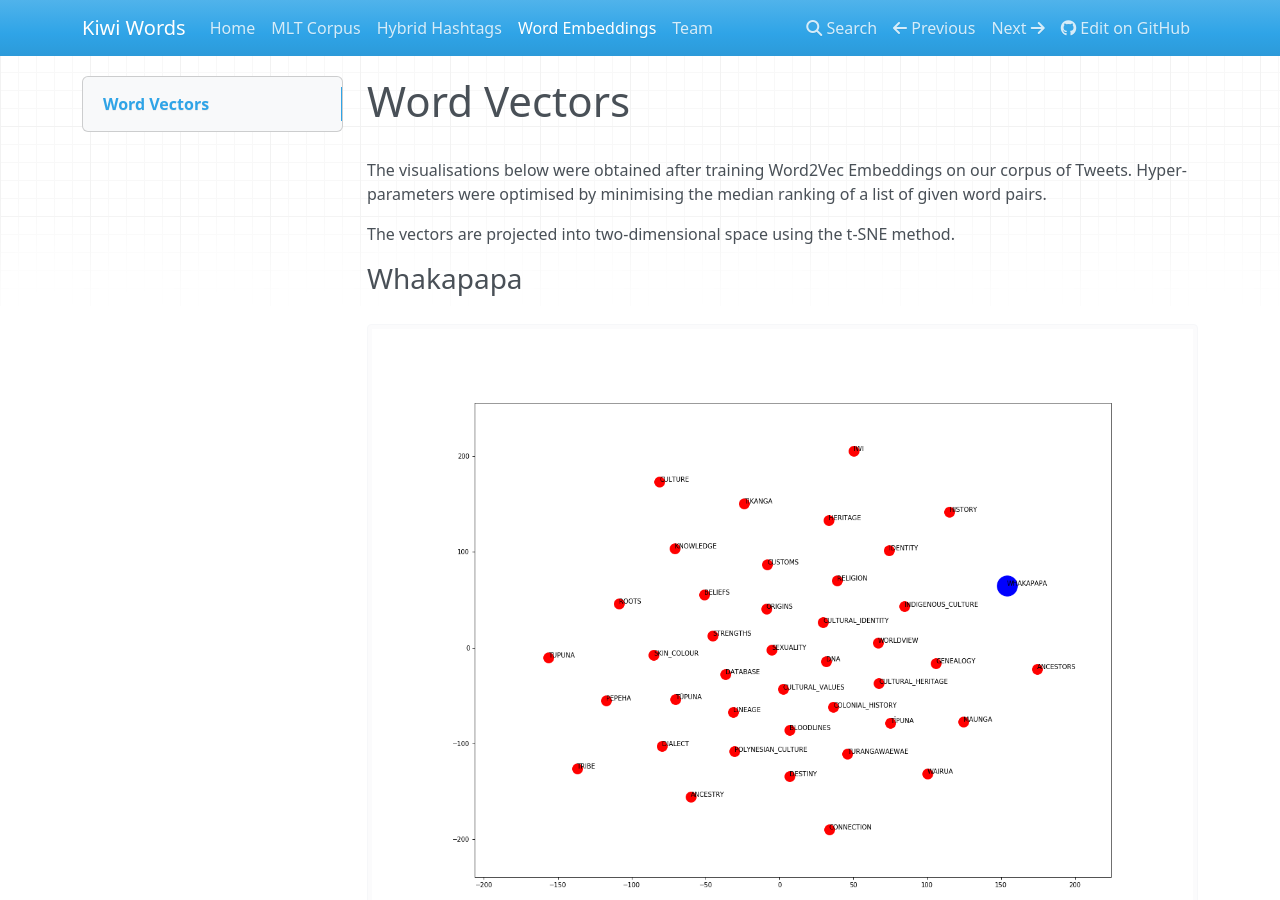
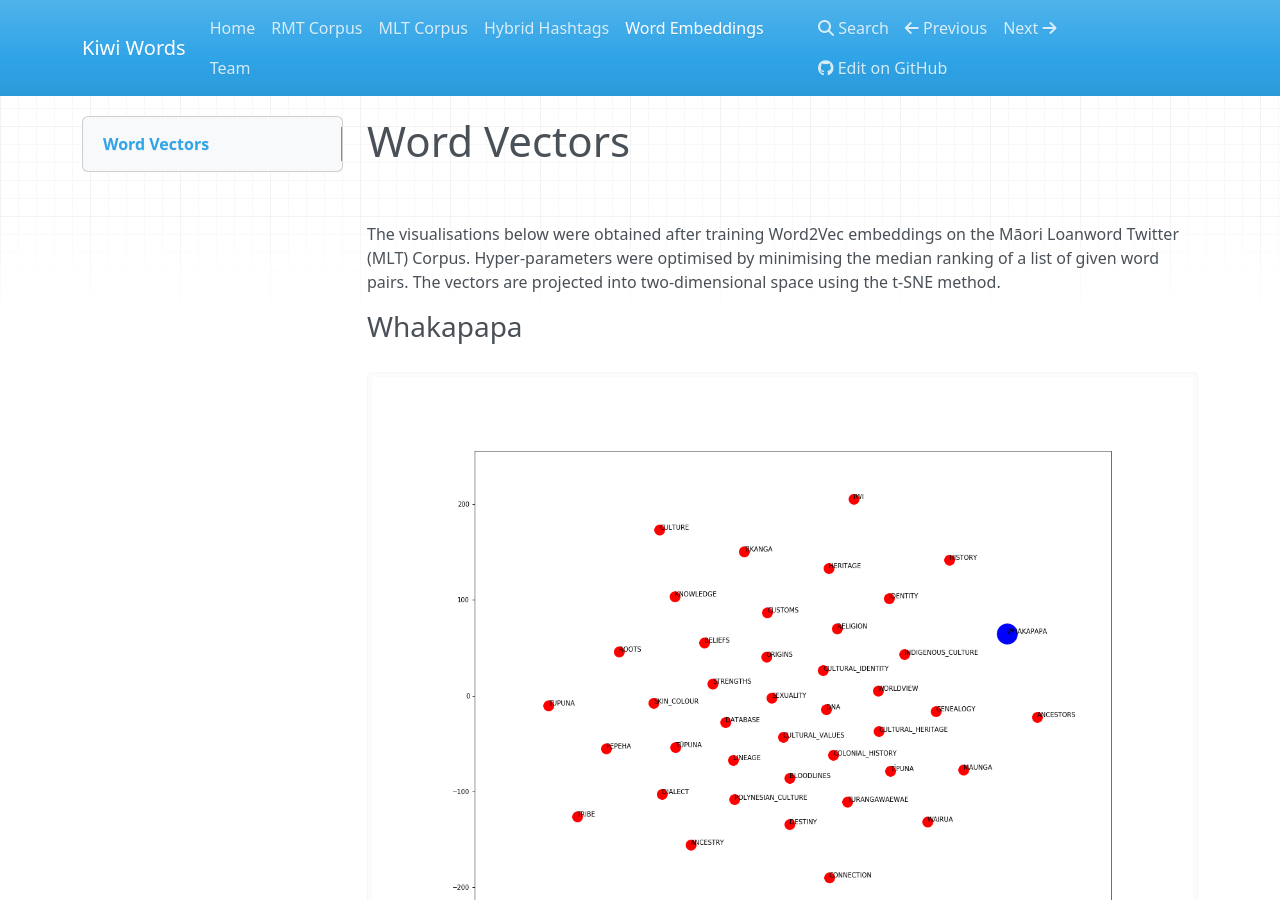
Before and after one commit to Waikato/kiwiwords, an MkDocs documentation site: the page built from docs/word_vectors.md, in a window 1280 px wide and 900 px high. Built offline with MkDocs 1.6.1, drawn with Linux system fonts in a browser that asks for light colours; nearby versions of some CDN libraries.

Commit message:
Added page for the rmt corpus

```diff
--- a/docs/word_vectors.md
+++ b/docs/word_vectors.md
@@ -1,8 +1,6 @@
 # Word Vectors
 <br>
-The visualisations below were obtained after training Word2Vec Embeddings on our corpus of Tweets. Hyper-parameters were optimised by minimising the median ranking of a list of given word pairs.
-
-The vectors are projected into two-dimensional space using the t-SNE method.
+The visualisations below were obtained after training Word2Vec embeddings on the Māori Loanword Twitter (MLT) Corpus. Hyper-parameters were optimised by minimising the median ranking of a list of given word pairs. The vectors are projected into two-dimensional space using the t-SNE method.
 
 ### Whakapapa
 ![alt text](pics/whakapapa_tsne.png)
--- a/mkdocs.yml
+++ b/mkdocs.yml
@@ -5,6 +5,7 @@ google_analytics: ['UA-139965982-2', 'mkdocs.org']
 site_description: Kiwi Words
 nav:
     - Home: index.md
+    - RMT Corpus: rmt.md
     - MLT Corpus: corpus.md
     - Hybrid Hashtags: hh_corpus.md
     - Word Embeddings: word_vectors.md
```
Also changed, not shown: README.md (+5 -30 lines), docs/rmt.md (added, +10 -0 lines).
